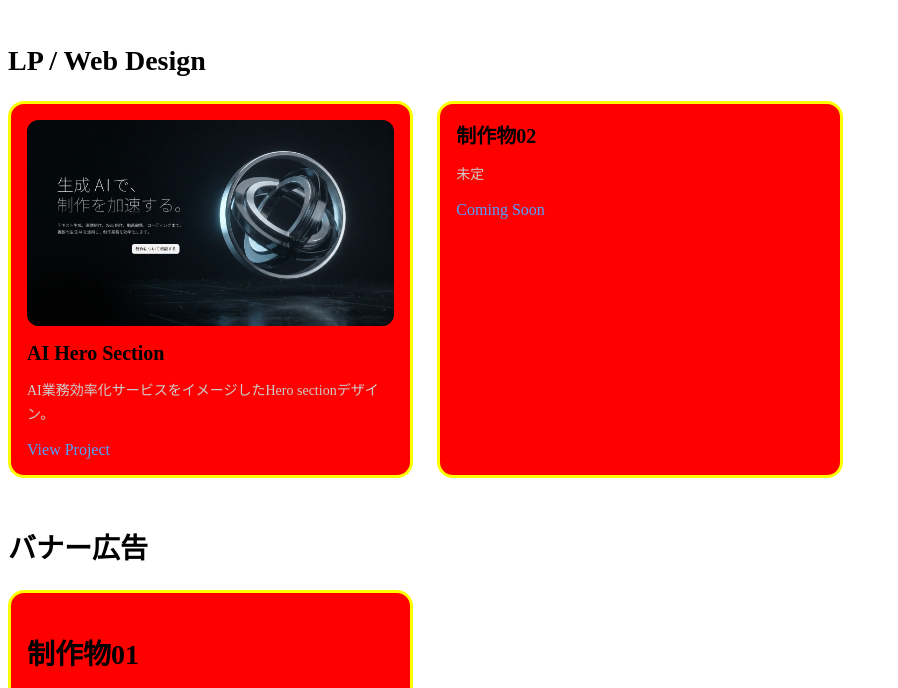
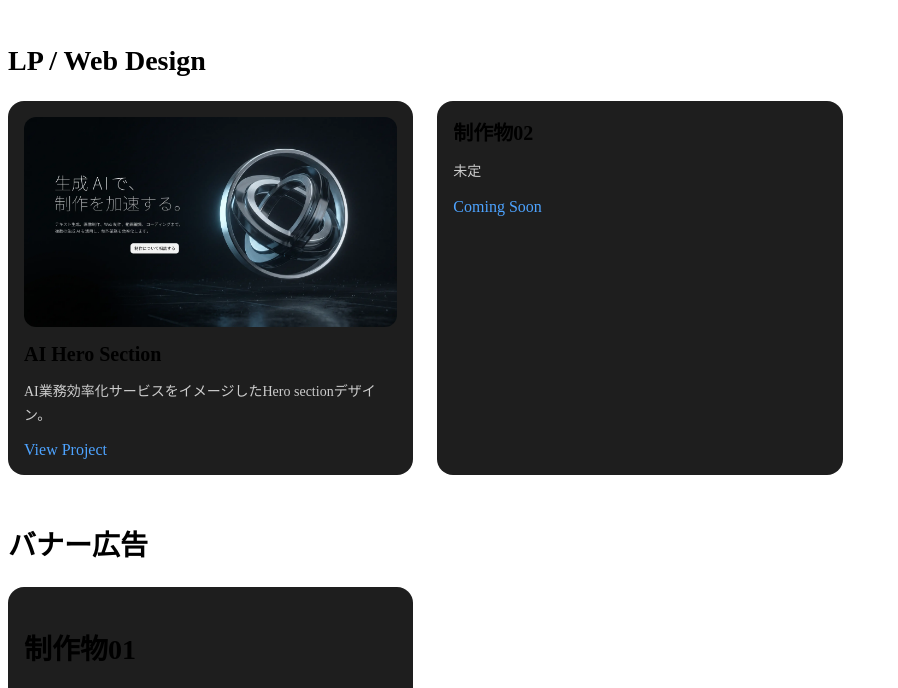
Before and after one commit to kimura-t-722/portfolio-site, a plain HTML site: page index.html in a window 1280 px wide. Shown: the part 107-795 px from the top of the page, without its empty margins (0-898 px from the left). Drawn offline with Linux system fonts and the light colour scheme.

Commit message:
Update style.css

```diff
--- a/style.css
+++ b/style.css
@@ -63,9 +63,3 @@
     grid-template-columns: 1fr;
   }
 }
-
-.work-card {
-  background: red;
-  border: 3px solid yellow;
-  padding: 16px;
-}
```
